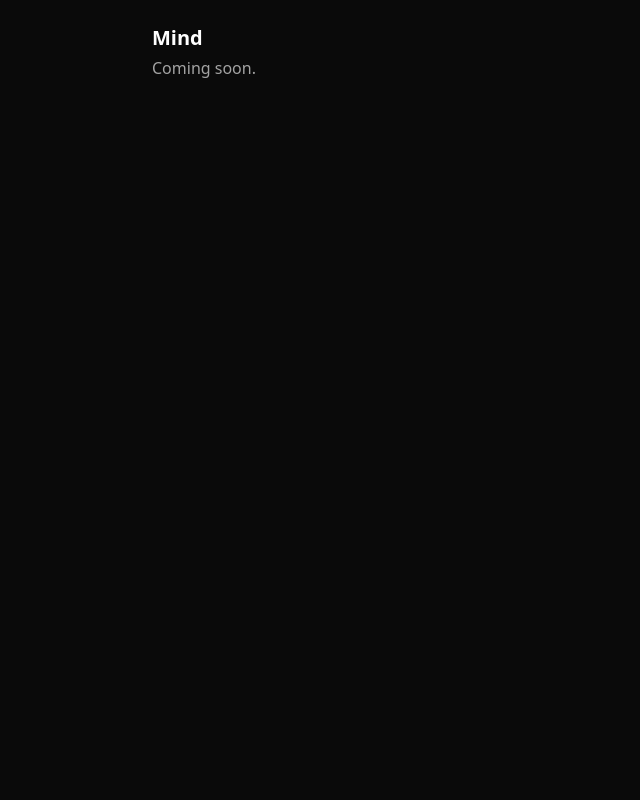
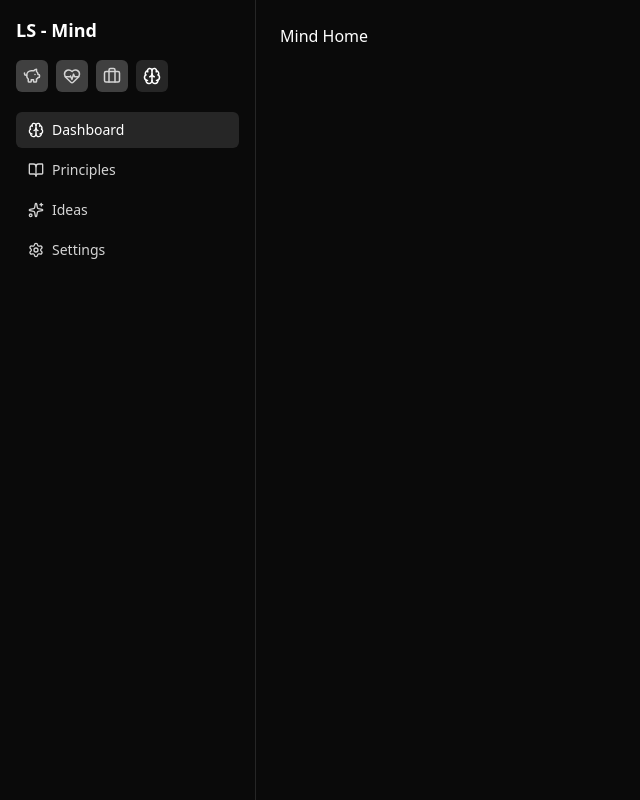
Before and after one commit to EthDevelopment/Lifesculptor-V1, a React (Vite) app in the folder lifesculptor-finance/: page /mind in a window 1280 px wide. Shown: the whole page, without its empty margins (0-640 px from the left). Built offline with nearby package versions, Linux system fonts and the light colour scheme.

Commit message:
nav moved back to correct position left side of page, added hotswap icon's and home functionality

```diff
--- a/lifesculptor-finance/src/features/finance/Shell.tsx
+++ b/lifesculptor-finance/src/features/finance/Shell.tsx
@@ -1,27 +1,31 @@
 import { Routes, Route, Navigate } from "react-router-dom";
+import FeatureShell from "@/layout/FeatureShell";
+import AppSidebar from "@/layout/AppSidebar";
+
 import Dashboard from "@/features/finance/pages/Dashboard";
 import Accounts from "@/features/finance/pages/Accounts";
 import Transactions from "@/features/finance/pages/Transactions";
 import Forecast from "@/features/finance/pages/Forecast";
 import Settings from "@/features/finance/pages/Settings";
-import Sidebar from "@/layout/Sidebar";
-import Topbar from "@/layout/Topbar";
+
+import {
+  PiggyBank,
+  CreditCard,
+  BarChart2,
+  Settings as Cog,
+} from "lucide-react";
 
 export default function FinanceShell() {
+  const items = [
+    { to: "/finance", label: "Dashboard", end: true, icon: PiggyBank },
+    { to: "/finance/accounts", label: "Accounts", icon: CreditCard },
+    { to: "/finance/transactions", label: "Transactions", icon: BarChart2 },
+    { to: "/finance/forecast", label: "Forecast", icon: BarChart2 },
+    { to: "/finance/settings", label: "Settings", icon: Cog },
+  ];
+
   return (
-    <div className="min-h-screen bg-neutral-950 text-white">
-      <div className="mx-auto max-w-7xl flex">
-        {/* Left nav */}
-        <aside className="hidden sm:block w-64 shrink-0 border-r border-neutral-800 bg-neutral-950/80">
-          <div className="sticky top-0 h-screen p-4">
-            <Sidebar />
-          </div>
-        </aside>
-
-        {/* Right content area */}
-        <section className="flex-1 flex min-h-screen flex-col">
-          <Topbar />
-          <div className="p-6 flex-1">
+    <FeatureShell sidebar={<AppSidebar title="LS - Finance" items={items} />}>
       <Routes>
         <Route index element={<Dashboard />} />
         <Route path="accounts" element={<Accounts />} />
@@ -30,9 +34,6 @@ export default function FinanceShell() {
         <Route path="settings" element={<Settings />} />
         <Route path="*" element={<Navigate to="." replace />} />
       </Routes>
-          </div>
-        </section>
-      </div>
-    </div>
+    </FeatureShell>
   );
 }
--- a/lifesculptor-finance/src/features/health/Shell.tsx
+++ b/lifesculptor-finance/src/features/health/Shell.tsx
@@ -1,30 +1,39 @@
-import { Link, Outlet, Routes, Route } from "react-router-dom";
+import { Routes, Route, Navigate } from "react-router-dom";
+import FeatureShell from "@/layout/FeatureShell";
+import AppSidebar from "@/layout/AppSidebar";
+
+import { HeartPulse, Activity, Notebook, Settings as Cog } from "lucide-react";
 
 function HealthHome() {
-  return (
-    <div className="p-6">
-      <h1 className="text-xl font-semibold">Health</h1>
-      <p className="text-neutral-400 mt-1">Coming soon.</p>
-    </div>
-  );
+  return <div>Health Home</div>;
+}
+function Metrics() {
+  return <div>Metrics</div>;
+}
+function Journal() {
+  return <div>Journal</div>;
+}
+function HealthSettings() {
+  return <div>Settings</div>;
 }
 
 export default function HealthShell() {
+  const items = [
+    { to: "/health", label: "Dashboard", end: true, icon: HeartPulse },
+    { to: "/health/metrics", label: "Metrics", icon: Activity },
+    { to: "/health/journal", label: "Journal", icon: Notebook },
+    { to: "/health/settings", label: "Settings", icon: Cog },
+  ];
+
   return (
-    <div className="min-h-screen bg-neutral-950 text-white">
-      <div className="mx-auto max-w-5xl">
-        <nav className="flex items-center justify-between px-6 py-4 border-b border-neutral-800">
-          <div className="font-medium">Health</div>
-          <Link to="/" className="text-sm text-neutral-400 hover:text-white">
-            ← Home
-          </Link>
-        </nav>
-        <Routes>
-          <Route index element={<HealthHome />} />
-          <Route path="*" element={<HealthHome />} />
-        </Routes>
-        <Outlet />
-      </div>
-    </div>
+    <FeatureShell sidebar={<AppSidebar title="LS - Health" items={items} />}>
+      <Routes>
+        <Route index element={<HealthHome />} />
+        <Route path="metrics" element={<Metrics />} />
+        <Route path="journal" element={<Journal />} />
+        <Route path="settings" element={<HealthSettings />} />
+        <Route path="*" element={<Navigate to="." replace />} />
+      </Routes>
+    </FeatureShell>
   );
 }
--- a/lifesculptor-finance/src/features/mind/Shell.tsx
+++ b/lifesculptor-finance/src/features/mind/Shell.tsx
@@ -1,10 +1,39 @@
+import { Routes, Route, Navigate } from "react-router-dom";
+import FeatureShell from "@/layout/FeatureShell";
+import AppSidebar from "@/layout/AppSidebar";
+
+import { Brain, BookOpen, Sparkles, Settings as Cog } from "lucide-react";
+
+function MindHome() {
+  return <div>Mind Home</div>;
+}
+function Principles() {
+  return <div>Principles</div>;
+}
+function Ideas() {
+  return <div>Ideas</div>;
+}
+function MindSettings() {
+  return <div>Settings</div>;
+}
+
 export default function MindShell() {
+  const items = [
+    { to: "/mind", label: "Dashboard", end: true, icon: Brain },
+    { to: "/mind/principles", label: "Principles", icon: BookOpen },
+    { to: "/mind/ideas", label: "Ideas", icon: Sparkles },
+    { to: "/mind/settings", label: "Settings", icon: Cog },
+  ];
+
   return (
-    <div className="min-h-screen bg-neutral-950 text-white">
-      <div className="mx-auto max-w-5xl p-6">
-        <h1 className="text-xl font-semibold">Mind</h1>
-        <p className="text-neutral-400 mt-1">Coming soon.</p>
-      </div>
-    </div>
+    <FeatureShell sidebar={<AppSidebar title="LS - Mind" items={items} />}>
+      <Routes>
+        <Route index element={<MindHome />} />
+        <Route path="principles" element={<Principles />} />
+        <Route path="ideas" element={<Ideas />} />
+        <Route path="settings" element={<MindSettings />} />
+        <Route path="*" element={<Navigate to="." replace />} />
+      </Routes>
+    </FeatureShell>
   );
 }
--- a/lifesculptor-finance/src/features/work/Shell.tsx
+++ b/lifesculptor-finance/src/features/work/Shell.tsx
@@ -1,10 +1,44 @@
+import { Routes, Route, Navigate } from "react-router-dom";
+import FeatureShell from "@/layout/FeatureShell";
+import AppSidebar from "@/layout/AppSidebar";
+
+import {
+  Briefcase,
+  ListChecks,
+  CalendarDays,
+  Settings as Cog,
+} from "lucide-react";
+
+function WorkHome() {
+  return <div>Work Home</div>;
+}
+function Projects() {
+  return <div>Projects</div>;
+}
+function Calendar() {
+  return <div>Calendar</div>;
+}
+function WorkSettings() {
+  return <div>Settings</div>;
+}
+
 export default function WorkShell() {
+  const items = [
+    { to: "/work", label: "Dashboard", end: true, icon: Briefcase },
+    { to: "/work/projects", label: "Projects", icon: ListChecks },
+    { to: "/work/calendar", label: "Calendar", icon: CalendarDays },
+    { to: "/work/settings", label: "Settings", icon: Cog },
+  ];
+
   return (
-    <div className="min-h-screen bg-neutral-950 text-white">
-      <div className="mx-auto max-w-5xl p-6">
-        <h1 className="text-xl font-semibold">Work</h1>
-        <p className="text-neutral-400 mt-1">Coming soon.</p>
-      </div>
-    </div>
+    <FeatureShell sidebar={<AppSidebar title="LS - Work" items={items} />}>
+      <Routes>
+        <Route index element={<WorkHome />} />
+        <Route path="projects" element={<Projects />} />
+        <Route path="calendar" element={<Calendar />} />
+        <Route path="settings" element={<WorkSettings />} />
+        <Route path="*" element={<Navigate to="." replace />} />
+      </Routes>
+    </FeatureShell>
   );
 }
--- /dev/null
+++ b/lifesculptor-finance/src/layout/AppSidebar.tsx
@@ -0,0 +1,101 @@
+import { NavLink } from "react-router-dom";
+import { type ComponentType } from "react";
+import { PiggyBank, HeartPulse, Briefcase, Brain } from "lucide-react";
+
+export type NavItem = {
+  to: string;
+  label: string;
+  end?: boolean;
+  icon?: ComponentType<{ size?: number }>;
+};
+
+export default function AppSidebar({
+  title,
+  items,
+}: {
+  title: string;
+  items: NavItem[];
+}) {
+  const linkClass = ({ isActive }: { isActive: boolean }) =>
+    [
+      "flex items-center gap-2 px-3 py-2 rounded-md text-sm font-medium transition-colors",
+      isActive
+        ? "bg-neutral-800 text-white"
+        : "text-neutral-300 hover:bg-neutral-800 hover:text-white",
+    ].join(" ");
+
+  return (
+    <div className="w-full">
+      <NavLink to="/" className="text-lg font-bold mb-4 text-white block">
+        {title}
+      </NavLink>
+      {/* Quick navigation icons */}
+      <div className="flex items-center gap-2 mb-5">
+        <NavLink
+          to="/finance"
+          className={({ isActive }) =>
+            [
+              "w-8 h-8 flex items-center justify-center rounded-md transition-colors",
+              isActive
+                ? "bg-neutral-800 text-white"
+                : "bg-neutral-700 text-neutral-300 hover:bg-neutral-800 hover:text-white",
+            ].join(" ")
+          }
+          title="Finance"
+        >
+          <PiggyBank size={18} />
+        </NavLink>
+        <NavLink
+          to="/health"
+          className={({ isActive }) =>
+            [
+              "w-8 h-8 flex items-center justify-center rounded-md transition-colors",
+              isActive
+                ? "bg-neutral-800 text-white"
+                : "bg-neutral-700 text-neutral-300 hover:bg-neutral-800 hover:text-white",
+            ].join(" ")
+          }
+          title="Health"
+        >
+          <HeartPulse size={18} />
+        </NavLink>
+        <NavLink
+          to="/work"
+          className={({ isActive }) =>
+            [
+              "w-8 h-8 flex items-center justify-center rounded-md transition-colors",
+              isActive
+                ? "bg-neutral-800 text-white"
+                : "bg-neutral-700 text-neutral-300 hover:bg-neutral-800 hover:text-white",
+            ].join(" ")
+          }
+          title="Work"
+        >
+          <Briefcase size={18} />
+        </NavLink>
+        <NavLink
+          to="/mind"
+          className={({ isActive }) =>
+            [
+              "w-8 h-8 flex items-center justify-center rounded-md transition-colors",
+              isActive
+                ? "bg-neutral-800 text-white"
+                : "bg-neutral-700 text-neutral-300 hover:bg-neutral-800 hover:text-white",
+            ].join(" ")
+          }
+          title="Mind"
+        >
+          <Brain size={18} />
+        </NavLink>
+      </div>
+      <nav className="space-y-1">
+        {items.map(({ to, label, end, icon: Icon }) => (
+          <NavLink key={to} to={to} end={end} className={linkClass}>
+            {Icon ? <Icon size={16} /> : null}
+            <span>{label}</span>
+          </NavLink>
+        ))}
+      </nav>
+    </div>
+  );
+}
--- /dev/null
+++ b/lifesculptor-finance/src/layout/FeatureShell.tsx
@@ -0,0 +1,23 @@
+import type { PropsWithChildren, ReactNode } from "react";
+
+export default function FeatureShell({
+  sidebar,
+  children,
+}: PropsWithChildren<{ sidebar: ReactNode }>) {
+  return (
+    <div className="min-h-screen bg-neutral-950 text-white">
+      {/* Full-width layout so the sidebar sits flush against the left edge */}
+      <div className="flex min-h-screen">
+        {/* Sidebar (fixed width, full height) */}
+        <aside className="hidden sm:block w-64 shrink-0 border-r border-neutral-800 bg-neutral-950/80">
+          <div className="sticky top-0 h-screen p-4">{sidebar}</div>
+        </aside>
+
+        {/* Main content area; constrain width INSIDE the content, not the whole layout */}
+        <section className="flex-1 flex min-h-screen flex-col">
+          <div className="p-6 mx-auto w-full max-w-6xl flex-1">{children}</div>
+        </section>
+      </div>
+    </div>
+  );
+}
```
Also changed, not shown: lifesculptor-finance/src/layout/Sidebar.tsx (deleted, +0 -39 lines). Lines whose indentation alone changed are shown as unchanged.
